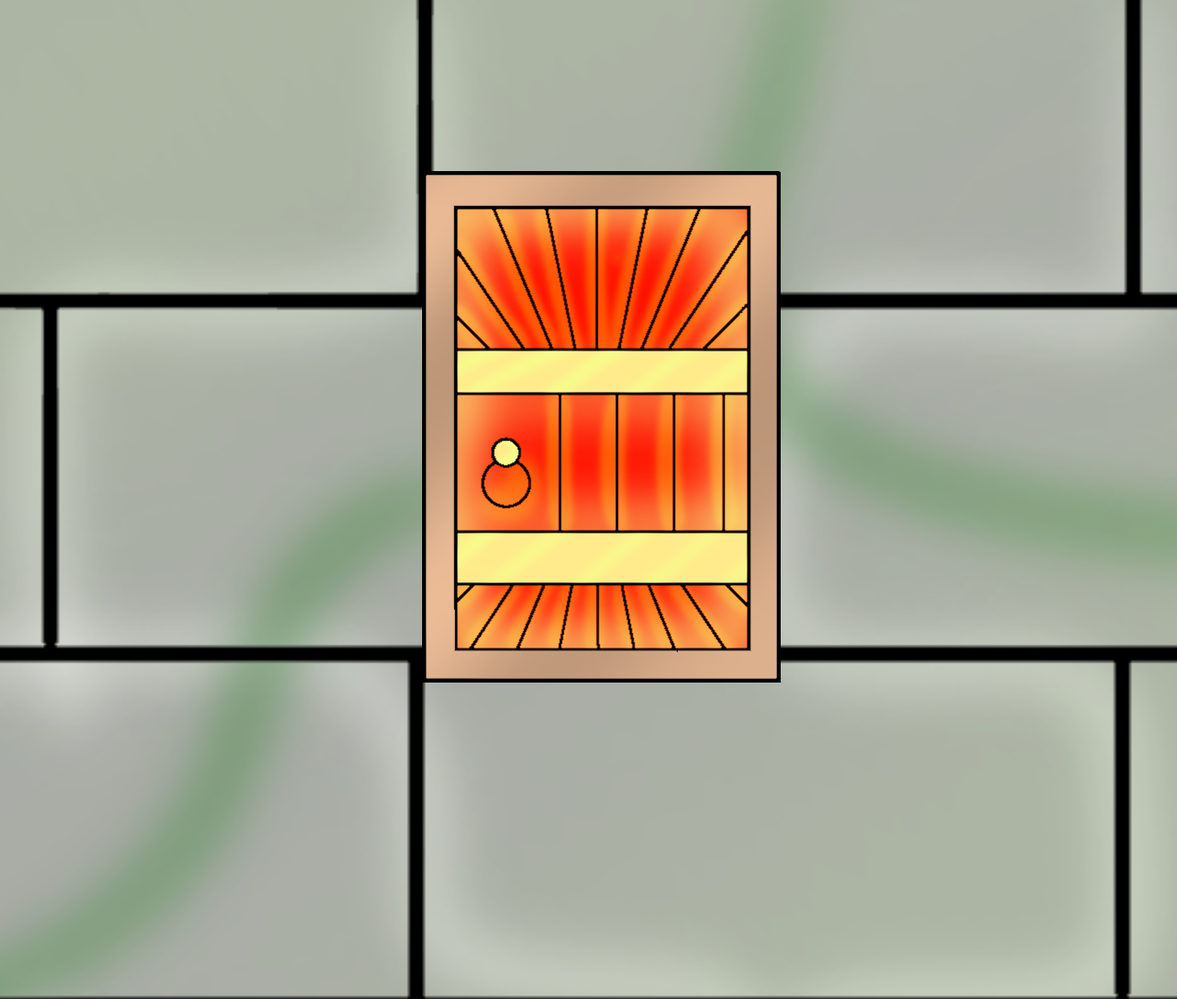
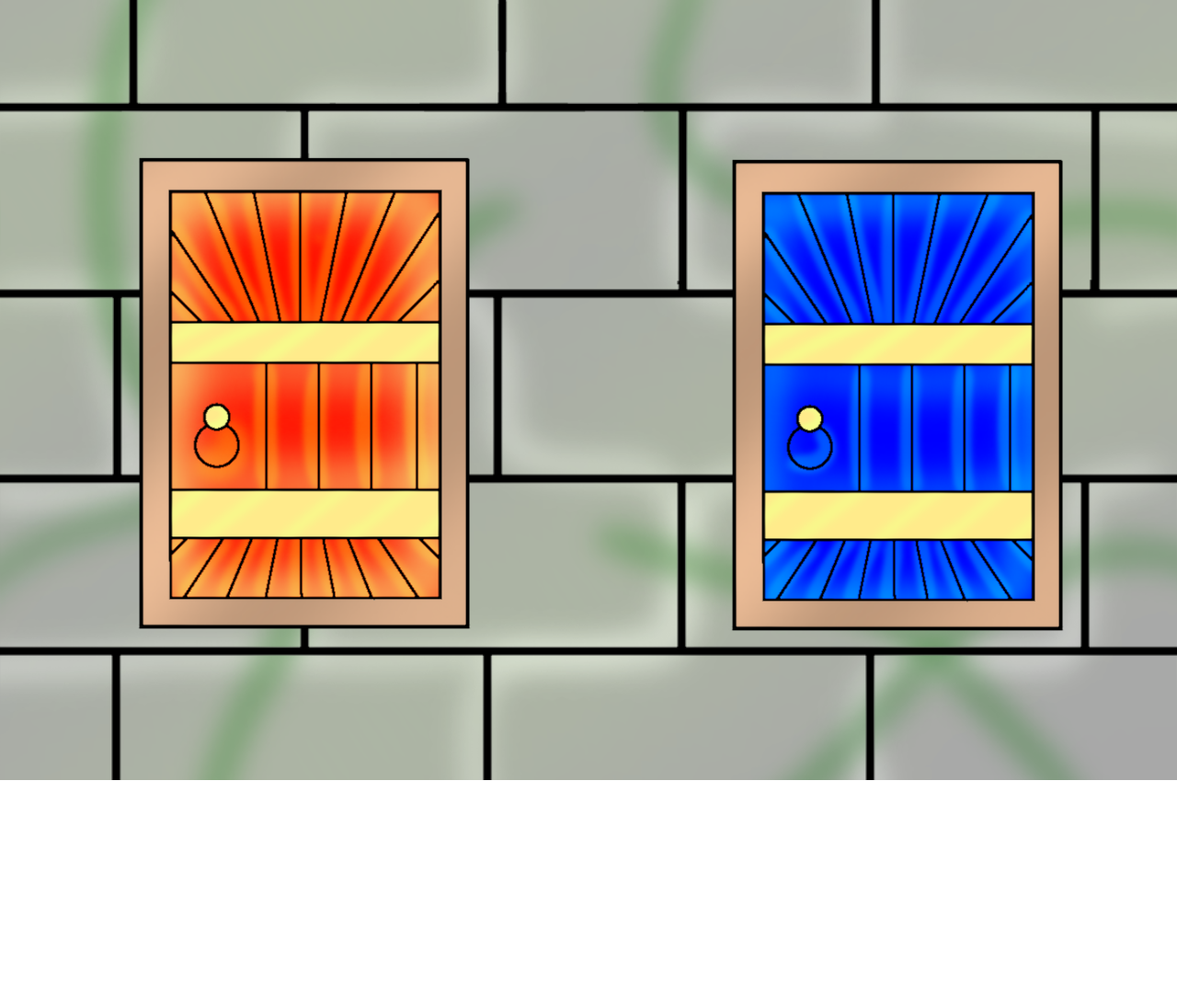
Before and after one commit to Rikajung67/Chem-map, a plain HTML site: page index.html in a window 1280 px wide. Shown: the top 1086 px of the page at 92% size. After the commit the page ends 848 px from the top, so only its background shows below. Drawn offline with Linux system fonts and the light colour scheme.

Commit message:
@media screen

```diff
--- a/index.html
+++ b/index.html
@@ -3,7 +3,7 @@
 <head>
   <meta charset="UTF-8">
   <meta name="viewport" content="width=device-width, initial-scale=1.0">
-  <title>Map</title>
+  <title>Chem Map</title>
   <link rel="stylesheet" type="text/css" href="style.css">
 </head>
 <body>
--- a/style.css
+++ b/style.css
@@ -26,3 +26,10 @@ body {
     height: auto;
     cursor: pointer;
   }
+
+  @media screen and (min-width: 992px)
+  {
+    .grid-container {
+        display: grid;
+    }
+}
```
